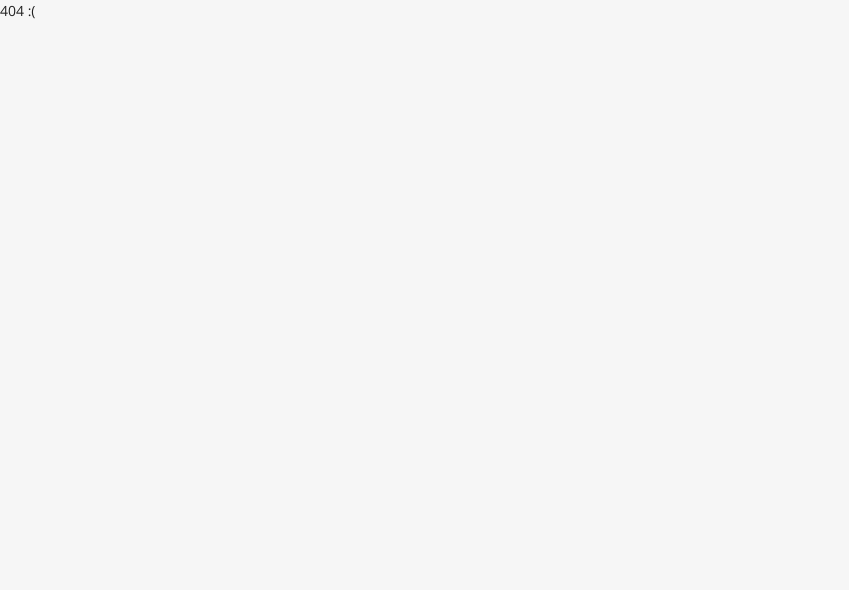
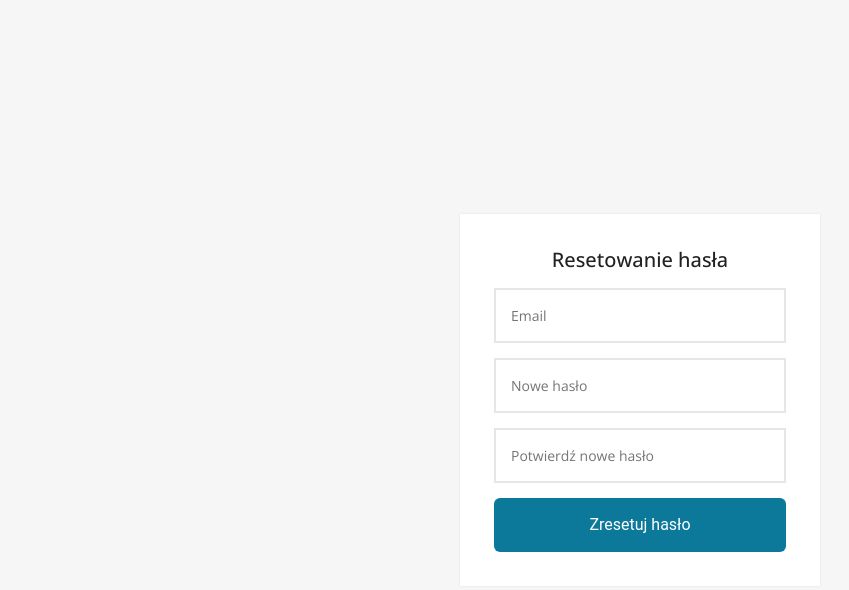
Before and after one commit to DamianDuszny/kitchen_and_pantry_front, a React (Vite) app: page /ustaw-nowe-haslo in a window 1280 px wide. Shown: the top 590 px of the page, without its empty margins (0-849 px from the left). Built offline with nearby package versions, Linux system fonts and the light colour scheme.

Commit message:
email reset

```diff
--- /dev/null
+++ b/request/SendPasswordResetLinkRequest.tsx
@@ -0,0 +1,19 @@
+import axiosClient from "../src/axios-client.js";
+import {response} from "../domain/response";
+export default async function SendPasswordResetLinkRequest(emailAddress: string): Promise<response> {
+    let result: response = {
+        success: false,
+        message: '',
+        errors: [],
+    };
+    await axiosClient
+        .get("/user/send-password-reset-link?email_address="+emailAddress)
+        .then(({ data }) => {
+            result.success = true;
+            result.message = data.message;
+        })
+        .catch((err) => {
+            result.message = err.response.data.message;
+        });
+    return result;
+}
--- /dev/null
+++ b/request/SetNewPasswordRequest.tsx
@@ -0,0 +1,19 @@
+import axiosClient from "../src/axios-client.js";
+import {response} from "../domain/response";
+export default async function SetNewPasswordRequest(payLoad: Object): Promise<response> {
+    let result: response = {
+        success: false,
+        message: '',
+        errors: [],
+    };
+    axiosClient
+        .post("/user/set-new-password", payLoad)
+        .then(({ data }) => {
+            result.success = true;
+            result.message = data.message;
+        })
+        .catch((err) => {
+            result.message = err.response.message;
+        });
+    return result;
+}
--- a/request/UpsertProductRequest.tsx
+++ b/request/UpsertProductRequest.tsx
@@ -6,7 +6,7 @@ export default async function upsertProductRequest(productStock: productStock |
 
     const data = await axiosClient.post('/pantry/4/products', productStock)
         .catch(err => {
-            return err.response;
+            return err.response;//@todo czy na pewno zadziała dobrze?
         });
     const resp: response = {
         message: '',
--- a/src/views/Login.jsx
+++ b/src/views/Login.jsx
@@ -41,6 +41,9 @@ export default function Login() {
                     <p className="message">
                         Nie masz konta? <Link to="/rejestracja">Utwórz konto</Link>
                     </p>
+                    <p className="message">
+                        Nie pamiętasz hasła? <Link to="/reset-hasla">Zresetuj hasło</Link>
+                    </p>
                 </form>
             </div>
         </div>
--- /dev/null
+++ b/src/views/ResetPasswordForm.jsx
@@ -0,0 +1,91 @@
+import { useLocation } from "react-router-dom";
+import { useState, useRef, useEffect } from "react";
+import axiosClient from "../axios-client.js";
+import SetNewPasswordRequest from "../../request/SetNewPasswordRequest.tsx";
+export default function ResetPasswordForm() {
+    const [errors, setErrors] = useState(null);
+    const [message, setMessage] = useState(null);
+    const [token, setToken] = useState("");
+    const [email, setEmail] = useState("");
+
+    const passwordRef = useRef();
+    const passwordConfirmationRef = useRef();
+
+    // Extract token and email from URL
+    const location = useLocation();
+
+    useEffect(() => {
+        const queryParams = new URLSearchParams(location.search);
+        const tokenFromUrl = queryParams.get("token");
+        const emailFromUrl = queryParams.get("email");
+
+        if (tokenFromUrl) setToken(tokenFromUrl);
+        if (emailFromUrl) setEmail(emailFromUrl);
+    }, [location]);
+
+    const onSubmit = (ev) => {
+        ev.preventDefault();
+        setErrors(null);
+        setMessage(null);
+
+        const payLoad = {
+            token,
+            email,
+            password: passwordRef.current.value,
+            password_confirmation: passwordConfirmationRef.current.value,
+        };
+
+        axiosClient
+            .post("/user/set-new-password", payLoad)
+            .then(({ data }) => {
+                setMessage(data.message);
+            })
+            .catch((err) => {
+                const response = err.response;
+                if (response && response.status === 422) {
+                    setErrors(response.data.errors || response.data.message);
+                    window.scrollTo(0, 0);
+                }
+            });
+        SetNewPasswordRequest(payLoad).then(response => {
+            response.success ? setMessage(response.message) : setErrors(response.message);
+        });
+    };
+
+    return (
+        <div className="login-signup-form animated fadeInDown">
+            <div className="form">
+                {errors && (
+                    <div className="alert alert-warning">
+                        {typeof errors === "string" ? (
+                            <p>{errors}</p>
+                        ) : (
+                            <ul>
+                                {Object.keys(errors).map((key) => (
+                                    <li key={key}>{errors[key][0]}</li>
+                                ))}
+                            </ul>
+                        )}
+                    </div>
+                )}
+                {message && (
+                    <div className="alert alert-success">
+                        <p>{message}</p>
+                    </div>
+                )}
+                <form onSubmit={onSubmit}>
+                    <h1 className="title">Resetowanie hasła</h1>
+                    <input type="email" value={email} disabled placeholder="Email" />
+                    <input ref={passwordRef} type="password" placeholder="Nowe hasło" required />
+                    <input
+                        ref={passwordConfirmationRef}
+                        type="password"
+                        placeholder="Potwierdź nowe hasło"
+                        required
+                    />
+                    <button className="btn btn-block">Zresetuj hasło</button>
+                </form>
+            </div>
+        </div>
+    );
+}
--- /dev/null
+++ b/src/views/SendPasswordResetLinkForm.tsx
@@ -0,0 +1,47 @@
+import { useLocation } from "react-router-dom";
+import { useState, useRef, useEffect } from "react";
+import SendPasswordResetLinkRequest from "../../request/SendPasswordResetLinkRequest";
+export default function ResetPasswordForm() {
+    const [errors, setErrors] = useState(null);
+    const [message, setMessage] = useState(null);
+
+    const onSubmit = async (ev) => {
+        ev.preventDefault();
+        setErrors(null);
+        setMessage(null);
+
+        await SendPasswordResetLinkRequest(ev.target.elements.email.value).then(response => {
+            response.success ? setMessage(response.message) : setErrors(response.message);
+        });
+    };
+
+    return (
+        <div className="login-signup-form animated fadeInDown">
+            <div className="form">
+                {errors && (
+                    <div className="alert alert-warning">
+                        {typeof errors === "string" ? (
+                            <p>{errors}</p>
+                        ) : (
+                            <ul>
+                                {Object.keys(errors).map((key) => (
+                                    <li key={key}>{errors[key][0]}</li>
+                                ))}
+                            </ul>
+                        )}
+                    </div>
+                )}
+                {message && (
+                    <div className="alert-success alert">
+                        <p>{message}</p>
+                    </div>
+                )}
+                <form onSubmit={onSubmit}>
+                    <h1 className="title">Resetowanie hasła</h1>
+                    <input type="email" name="email" placeholder="Email" />
+                    <button className="btn btn-block">Wyślij link do resetowania hasła</button>
+                </form>
+            </div>
+        </div>
+    );
+}
```
Also changed, not shown: src/router.jsx (+11 -0 lines).
